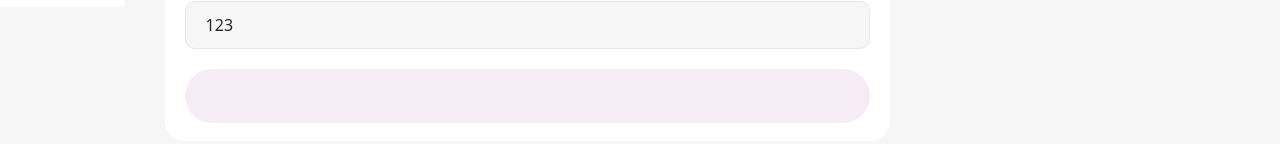
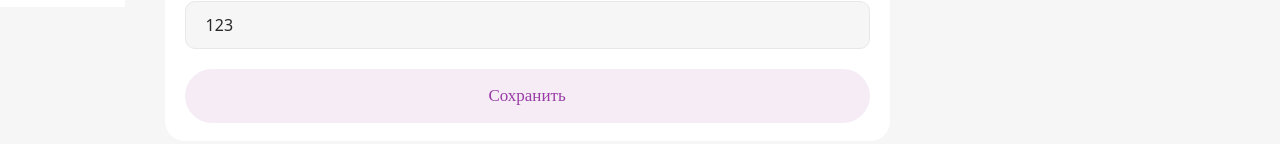
Before and after one commit to FujiSamara/BOT, a Vue app in the folder src/frontend/: page / in a window 1280 px wide. Both pictures are taken after a click on the element 233 px from the left and 164 px from the top of the page. Shown: the part 386-530 px from the top of the page. Built offline with nearby package versions, Linux system fonts and the light colour scheme.

Commit message:
Added text to button

```diff
--- a/src/frontend/src/components/EditPanelElement.vue
+++ b/src/frontend/src/components/EditPanelElement.vue
@@ -19,7 +19,9 @@
 				v-model:value="inputs[index].value"
 			></border-input>
 		</div>
-		<purple-button label="Сохранить" class="button"></purple-button>
+		<purple-button class="button"
+			><p style="margin: 0">Сохранить</p></purple-button
+		>
 	</form>
 </template>
 <script setup lang="ts">
```
